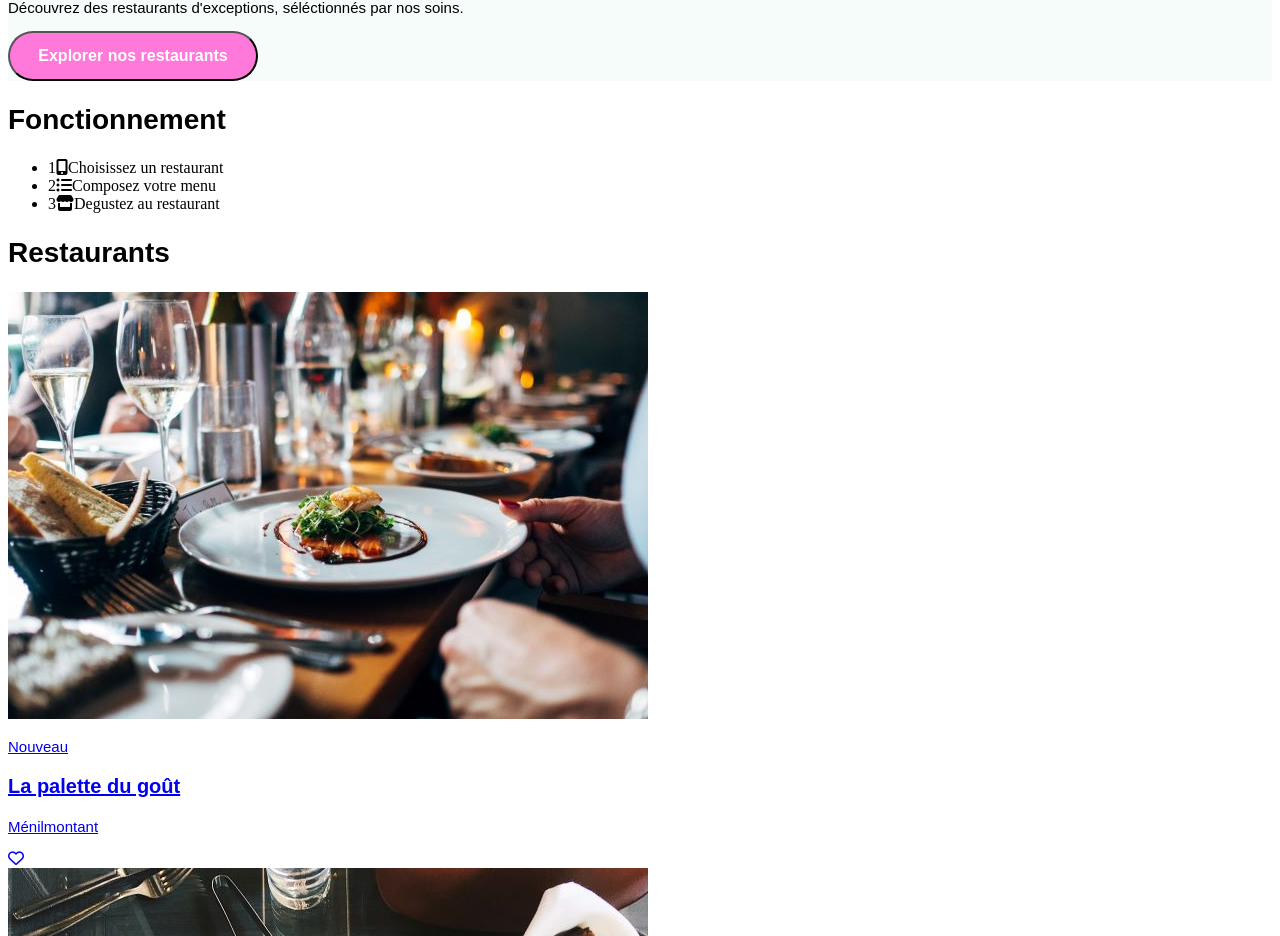
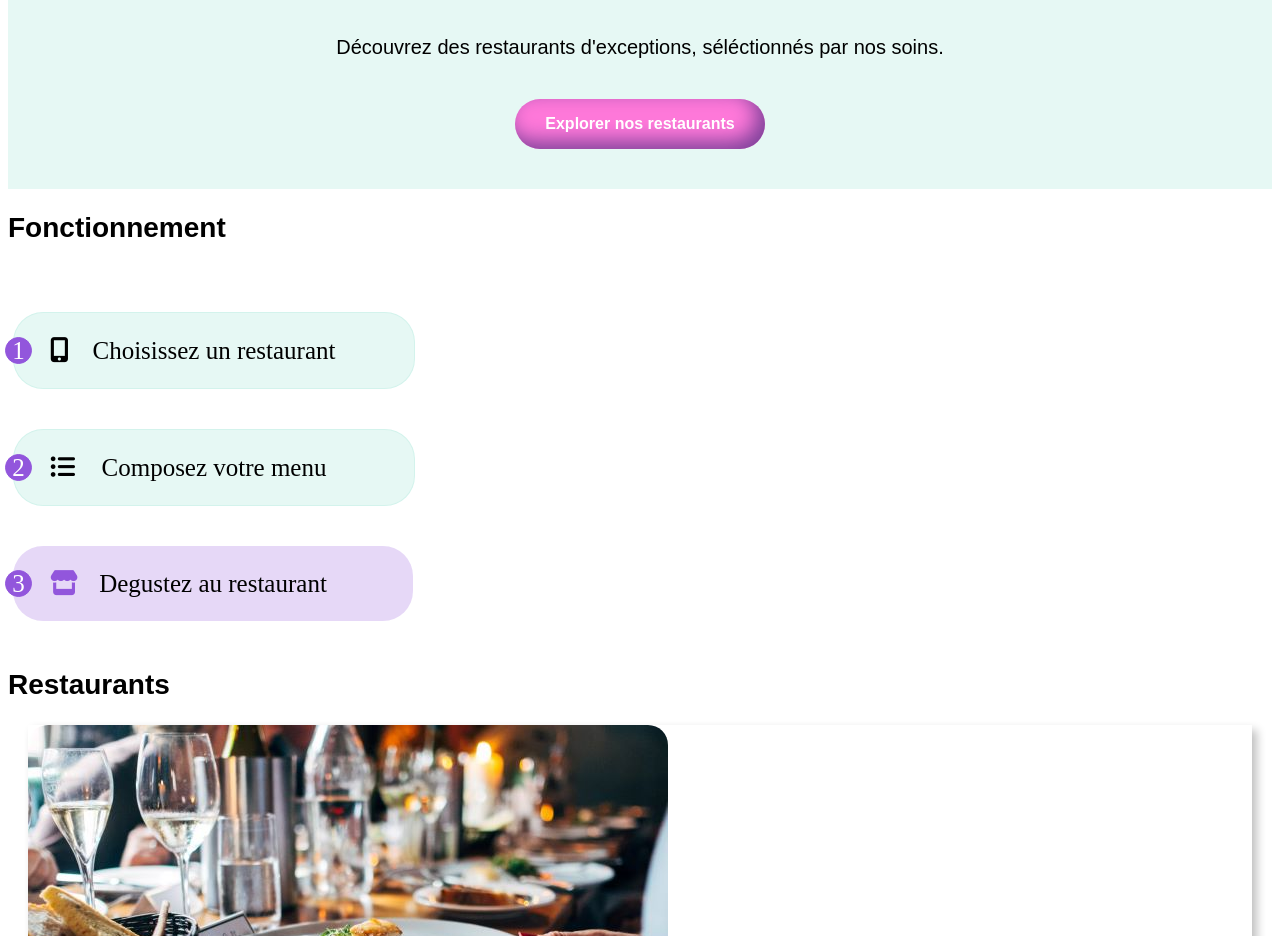
Before and after one commit to bolzingerjo/P3_BOLZINGER_Jonathan_06012022, a website: page index.html in a window 1280 px wide. Shown: the part 219-1155 px from the top of the page. Drawn offline with Linux system fonts and the light colour scheme; a web font is replaced by a local one.

Commit message:
Début
Avancement de l'index

```diff
--- a/index.html
+++ b/index.html
@@ -33,7 +33,7 @@
         <ul>
             <li><span class="num">1</span><i class="fas fa-mobile-alt"></i>Choisissez un restaurant</li>
             <li><span class="num">2</span><i class="fas fa-list-ul"></i>Composez votre menu</li>
-            <li class="cell3"><span class="num">3</span><i class="fas fa-store"></i>Degustez au restaurant</li>
+            <li class="num--3"><span class="num">3</span><i class="fas fa-store"></i>Degustez au restaurant</li>
         </ul>
     </article><!-- Fonctionnement+3bulles -->
 
--- a/sass/Base/_base.scss
+++ b/sass/Base/_base.scss
@@ -39,4 +39,61 @@
 .reserv {
         background-color: $Menthe__fond;
         @include centre-colo;
+        padding: 20px 40px 20px 40px;
 }
+.reserv p{
+        text-align: center;
+        font-size: 20px;
+}
+.reserv h2{
+        text-align: center;
+        font-size: 32px;
+}
+ul{
+        list-style-type: none;
+        padding: 5px;
+}
+li{
+        width: 400px;
+        height: 75px;
+        border: 1px $Menthe__fond solid;
+        background-color: $Menthe__fond;
+        border-radius: 30px;
+        @include centre-li;
+        margin: 40px 0px 20px 0px;
+        font-size: 25px;
+}
+.num{
+        position: absolute;
+        left: 5px;
+        border: 1px $Primaire solid;
+        background-color: $Primaire;
+        color: $Blanc;
+        width: 25px;
+        height: 25px;
+        border-radius: 20px;
+        @include centre-li;
+}
+li i{
+        position: absolute;
+        left: 50px;
+}
+.num--3{
+        background-color: $Primaire-trans;
+        border: none;
+}
+.num--3 i{
+        color: $Primaire;
+}
+.restau{
+        border-radius: 0px 0px 20px 20px;
+        box-shadow: 5px 5px 10px silver;
+        margin: 20px;
+}
+.restau img{
+        border-radius: 20px 20px 0px 0px;
+}
+.restau a{
+        text-decoration: none;
+        color: $Noir;
+}
--- a/sass/Composants/_boutons.scss
+++ b/sass/Composants/_boutons.scss
@@ -11,5 +11,8 @@
         font-size: 16px;
         width: 250px;
         height: 50px;
+        margin: 20px;
+        border: none;
+        box-shadow: -8px -8px 20px #573186c2 inset;
         }
 }
--- a/sass/Utils/_Variables.scss
+++ b/sass/Utils/_Variables.scss
@@ -4,5 +4,6 @@ $Tertiaire: #99E2D0;
 $Noir: #000000;
 $Noir__fond: rgba(0, 0, 0, 0.145);
 $Blanc: #ffffff;
-$Menthe__fond: #98e2cf1a;
+$Menthe__fond: rgba(152, 226, 207, 0.24);
 $trans: #00000000;
+$Primaire-trans: #9256dc3b;
--- a/sass/Utils/_mixin.scss
+++ b/sass/Utils/_mixin.scss
@@ -5,5 +5,11 @@
 @mixin centre-colo{
     display: flex;
     justify-content: center;
+    align-items: center;
     flex-direction: column;
 }
+@mixin centre-li{
+    display: flex;
+    justify-content: center;
+    align-items: center;
+}
```
Also changed, not shown: sass/main.css, 1 other file.
